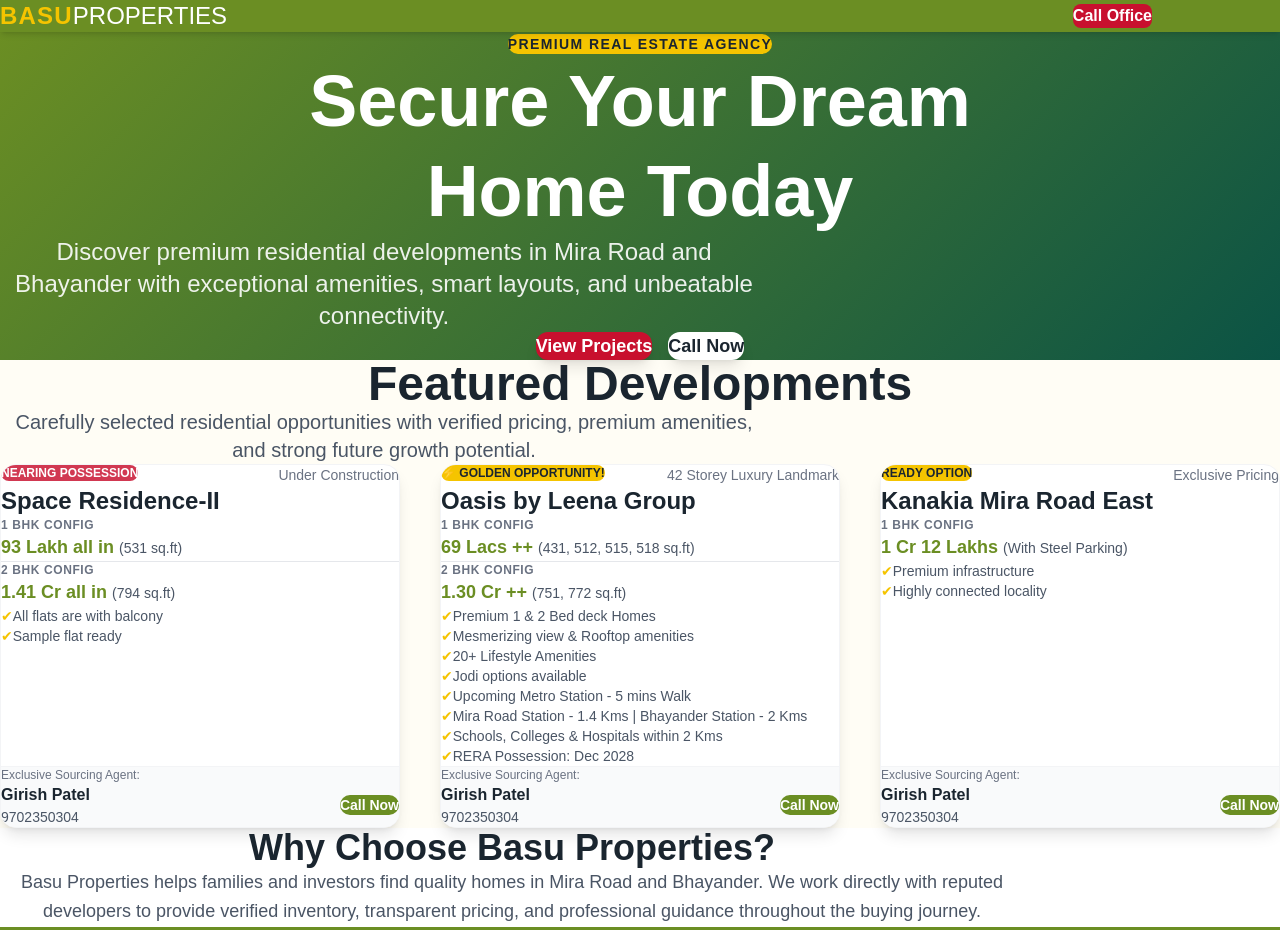
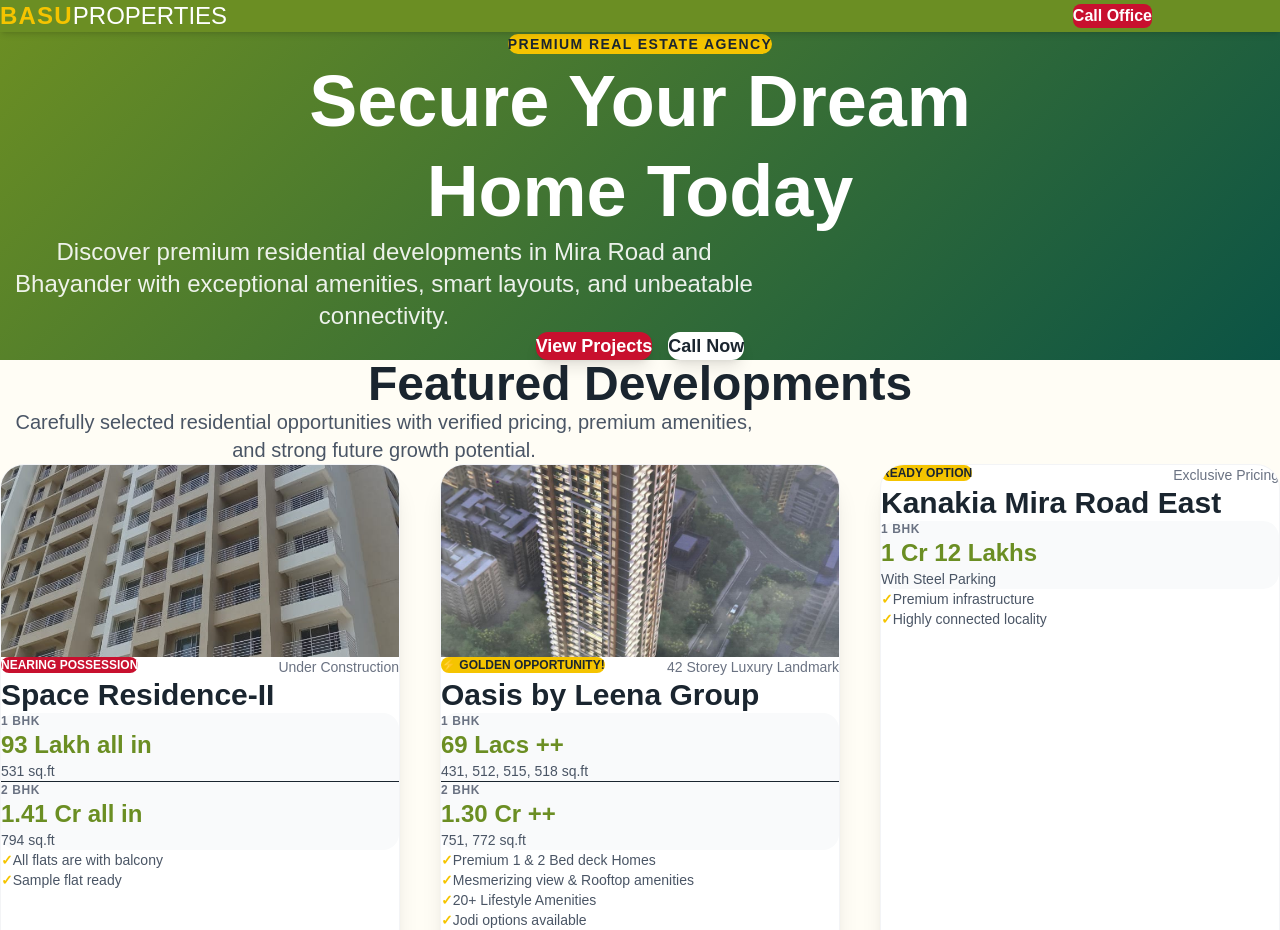
Before and after one commit to mayurpatel78645/basu-properties, a Next.js app: page / in a window 1280 px wide. Shown: the top 930 px of the page. Built offline with nearby package versions, Linux system fonts and the light colour scheme.

Commit message:
fix photos

```diff
--- a/src/components/PropertyCard.tsx
+++ b/src/components/PropertyCard.tsx
@@ -2,53 +2,112 @@
 
 export default function PropertyCard({ item }: { item: Property }) {
   return (
-    <div className="bg-white rounded-2xl shadow-lg overflow-hidden border border-gray-100 flex flex-col justify-between">
-      <div className="p-6">
+    <div className="bg-white rounded-3xl overflow-hidden shadow-xl border border-gray-100 hover:shadow-2xl transition-all duration-300 flex flex-col">
+
+      {/* Property Image */}
+      {item.image && (
+        <div className="h-48 overflow-hidden">
+          <img
+            src={item.image}
+            alt={item.title}
+            className="w-full h-full object-cover hover:scale-105 transition duration-500"
+          />
+        </div>
+      )}
+
+      <div className="p-6 flex-grow">
+
         <div className="flex justify-between items-start mb-4">
-          <span className={`text-xs font-bold uppercase px-3 py-1 rounded-full ${
-            item.isUrgent ? 'bg-brand-red text-white animate-pulse' : 'bg-brand-yellow text-brand-dark'
-          }`}>
+          <span
+            className={`text-xs font-bold uppercase px-3 py-1 rounded-full ${
+              item.isUrgent
+                ? "bg-brand-red text-white"
+                : "bg-brand-yellow text-brand-dark"
+            }`}
+          >
             {item.tagline}
           </span>
-          <span className="text-sm text-gray-500 font-medium">{item.status}</span>
+
+          <span className="text-sm text-gray-500">
+            {item.status}
+          </span>
         </div>
 
-        <h3 className="text-2xl font-bold text-brand-dark mb-4">{item.title}</h3>
+        <h3 className="text-3xl font-extrabold text-brand-dark mb-5">
+          {item.title}
+        </h3>
 
-        <div className="space-y-3 bg-brand-mint p-4 rounded-xl mb-4">
+        <div className="bg-gray-50 rounded-2xl p-4 mb-5">
           <div>
-            <p className="text-xs text-gray-500 uppercase font-bold tracking-wider">1 BHK Config</p>
-            <p className="text-lg font-bold text-brand-green">{item.price1bhk} <span className="text-sm font-normal text-gray-600">({item.carpet1bhk})</span></p>
+            <p className="text-xs uppercase tracking-wider text-gray-500 font-bold">
+              1 BHK
+            </p>
+
+            <p className="text-2xl font-extrabold text-brand-green">
+              {item.price1bhk}
+            </p>
+
+            <p className="text-sm text-gray-600">
+              {item.carpet1bhk}
+            </p>
           </div>
+
           {item.price2bhk && (
-            <div className="border-t border-gray-200 pt-2">
-              <p className="text-xs text-gray-500 uppercase font-bold tracking-wider">2 BHK Config</p>
-              <p className="text-lg font-bold text-brand-green">{item.price2bhk} <span className="text-sm font-normal text-gray-600">({item.carpet2bhk})</span></p>
+            <div className="mt-4 pt-4 border-t">
+              <p className="text-xs uppercase tracking-wider text-gray-500 font-bold">
+                2 BHK
+              </p>
+
+              <p className="text-2xl font-extrabold text-brand-green">
+                {item.price2bhk}
+              </p>
+
+              <p className="text-sm text-gray-600">
+                {item.carpet2bhk}
+              </p>
             </div>
           )}
         </div>
 
-        <ul className="space-y-2 mb-6">
-          {item.highlights.map((highlight, index) => (
-            <li key={index} className="text-sm text-gray-600 flex items-start">
-              <span className="text-brand-yellow mr-2">✔</span> {highlight}
+        <ul className="space-y-2">
+          {item.highlights.slice(0, 5).map((highlight, index) => (
+            <li
+              key={index}
+              className="text-gray-600 flex items-start text-sm"
+            >
+              <span className="mr-2 text-brand-yellow font-bold">
+                ✓
+              </span>
+              {highlight}
             </li>
           ))}
         </ul>
       </div>
 
-      <div className="p-6 bg-gray-50 border-t border-gray-100 mt-auto">
-        <p className="text-xs text-gray-500 mb-1">Exclusive Sourcing Agent:</p>
-        <div className="flex justify-between items-center">
-          <div>
-            <p className="font-bold text-brand-dark">{item.agent.name}</p>
-            <p className="text-sm text-gray-600">{item.agent.phone}</p>
-          </div>
+      <div className="border-t bg-gray-50 p-6">
+        <p className="text-xs text-gray-500 mb-2">
+          Property Consultant
+        </p>
+
+        <p className="font-bold text-lg text-brand-dark">
+          {item.agent.name}
+        </p>
+
+        <div className="flex gap-3 mt-4">
           <a
             href={`tel:${item.agent.phone}`}
-            className="bg-brand-green hover:bg-emerald-900 text-white font-bold px-4 py-2 rounded-xl text-sm transition text-center"
+            className="flex-1 bg-brand-red text-white text-center py-3 rounded-xl font-bold"
           >
-            Call Now
+            Call
+          </a>
+
+          <a
+            href={`https://wa.me/91${item.agent.phone}`}
+            target="_blank"
+            rel="noopener noreferrer"
+            className="flex-1 bg-brand-green text-white text-center py-3 rounded-xl font-bold"
+          >
+            WhatsApp
           </a>
         </div>
       </div>
--- a/src/data/properties.ts
+++ b/src/data/properties.ts
@@ -1,6 +1,7 @@
 export interface Property {
   id: string;
   title: string;
+  image?: string;  // <-- ADD THIS LINE
   tagline: string;
   status: string;
   isUrgent: boolean;
@@ -9,7 +10,10 @@
   price2bhk?: string;
   carpet2bhk?: string;
   highlights: string[];
-  agent: { name: string; phone: string; };
+  agent: {
+    name: string;
+    phone: string;
+  };
 }
 
 export const properties: Property[] = [
@@ -17,6 +21,7 @@
     id: "space-residence-2",
     title: "Space Residence-II",
     tagline: "Nearing Possession",
+    image: "/assets/space-residence.jpeg",
     status: "Under Construction",
     isUrgent: true,
     price1bhk: "93 Lakh all in",
@@ -29,6 +34,7 @@
   {
     id: "oasis-leena-group",
     title: "Oasis by Leena Group",
+    image: "/assets/oasis-tower.jpeg",
     tagline: "⚡ Golden Opportunity!",
     status: "42 Storey Luxury Landmark",
     isUrgent: false,
```
Also changed, not shown: public/assets/oasis-tower.jpeg (added), public/assets/space-residence.jpeg (added).
